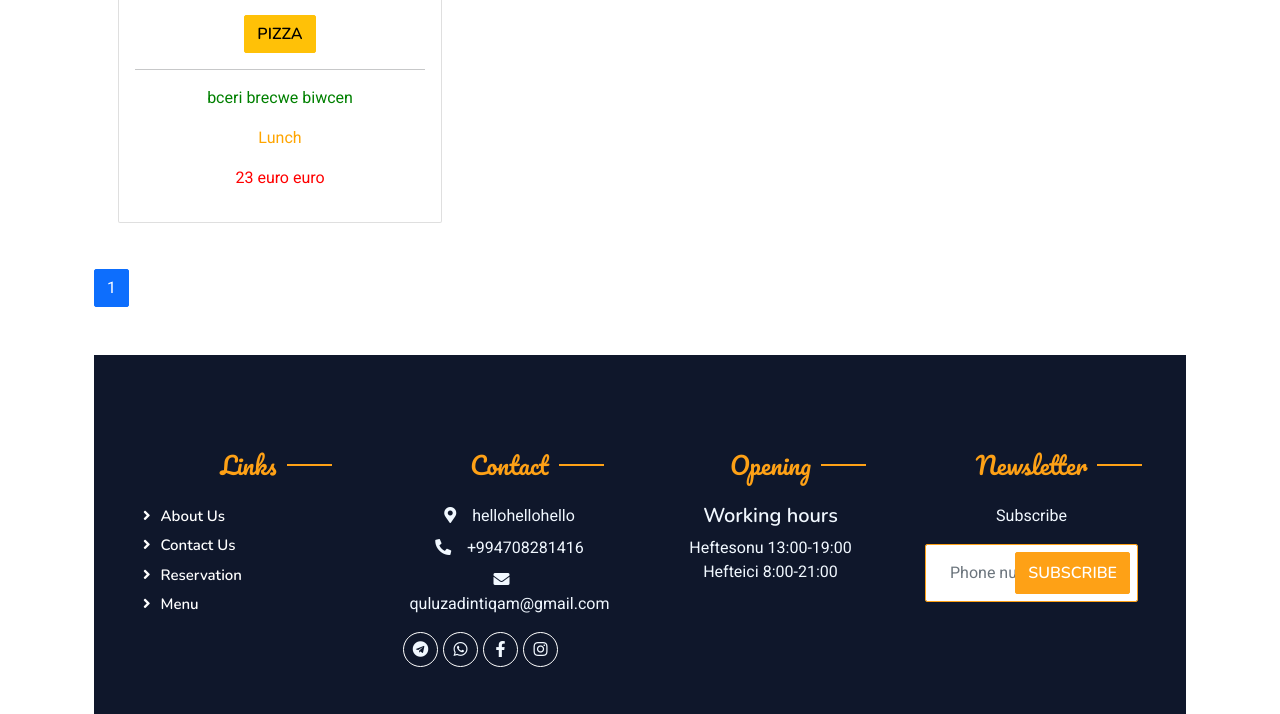
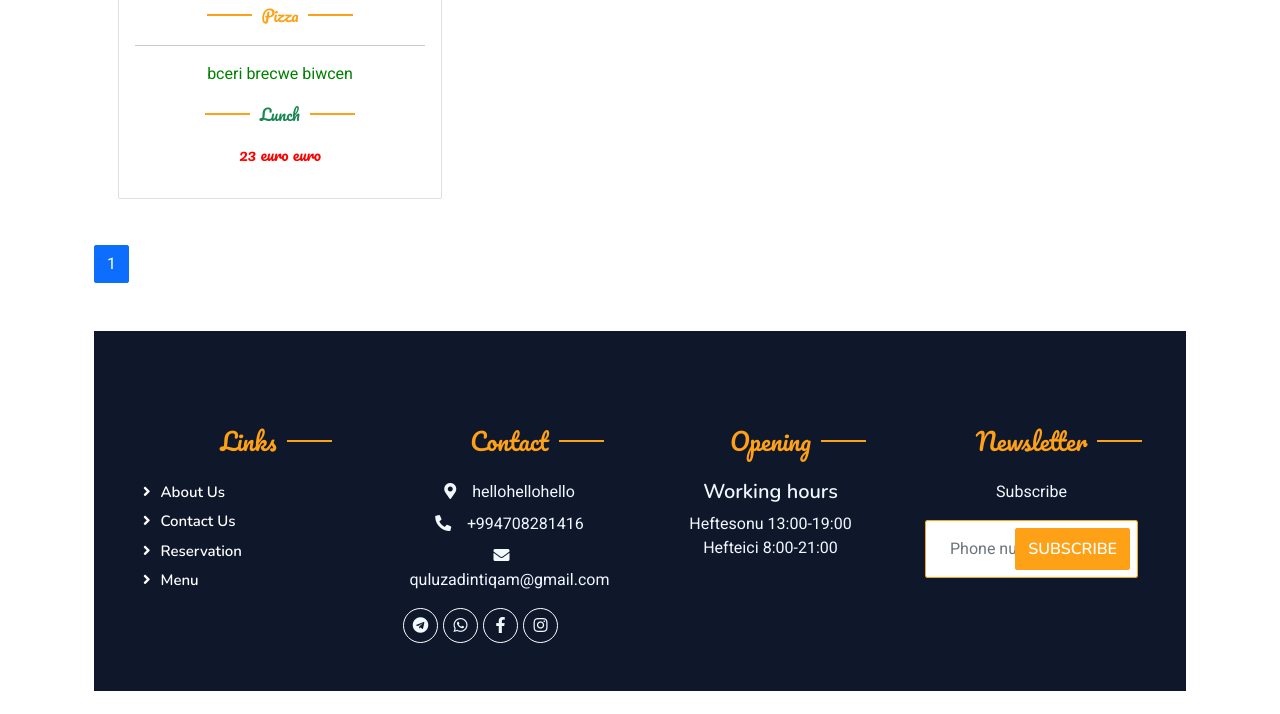
Before and after one commit to intiqamquluzada/fizuli-restaurant, a Django app: page /menu/ in a window 1280 px wide. Shown: the part 1372-2086 px from the top of the page. After the commit the page ends 2063 px from the top, so only its background shows below. Run offline with Django 4.2, Linux system fonts and the light colour scheme; data comes from the database, SQL or seed files in the repository; both versions use the stored data as it was after the commit; some libraries are stand-ins or nearby versions.

Commit message:
last touches

```diff
--- a/restaurant/views.py
+++ b/restaurant/views.py
@@ -6,7 +6,7 @@ from restaurant.forms import ContactForm, ReserveForm
 from django.contrib import messages
 from django.urls import reverse, translate_url
 from django.conf import settings
-import json
+from django.core.mail import send_mail
 
 
 
@@ -111,6 +111,7 @@ def booking_view(request):
     if request.method == "POST":
         form = ReserveForm(request.POST or None)
         if form.is_valid():
+            # send_mail
             form.save()
             messages.success(request,"Məlumatlar göndərildi")
             form = ReserveForm()
--- a/templates/menu.html
+++ b/templates/menu.html
@@ -59,11 +59,11 @@
                         <img class="card-img-top" src="{{f.image.url}}" alt="Card image cap" style="width:300px;height:219px;">
                     </div>
                     <div class="card-body">
-                        <a href="" class="btn btn-warning">{{f.food_name}}</a>
+                        <a href="" class="section-title ff-secondary text-center text-primary fw-normal">{{f.food_name}}</a>
                         <hr>
-                        <p style="color:green;">{{f.receipt}}</p>
-                        <p style="color:orange;">{{f.category.name}}</p>
-                        <p style="color:red;">{{f.price}} euro</p>
+                        <p style="color:green;" >{{f.receipt}}</p>
+                        <p style="color:orange;" class="section-title ff-secondary text-center text-success fw-normal">{{f.category.name}}</p>
+                        <p style="color:red;" class="ff-secondary">{{f.price}} euro</p>
                     </div>
                 </div>
             </div>
```
Also changed, not shown: db.sqlite3.
